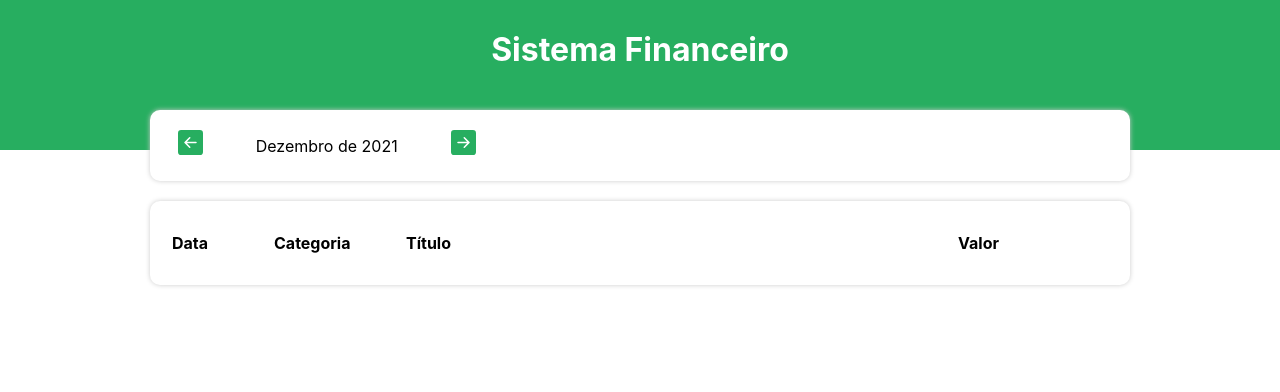
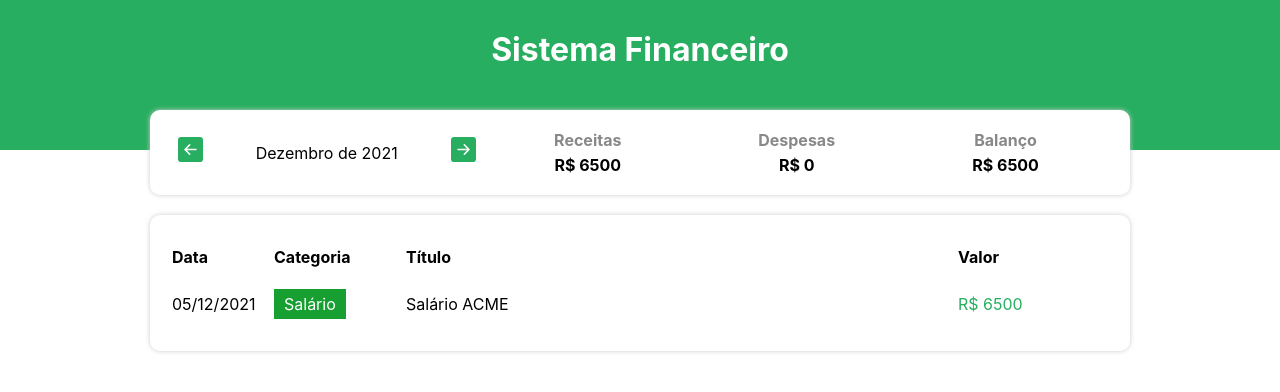
Before and after one commit to CristianoDaSilvaFerreira/expense-tracker, a React (Create React App) app: page / in a window 1280 px wide. Shown: the top 392 px of the page. Built offline with nearby package versions, Linux system fonts and the light colour scheme.

Commit message:
:rocket: Recebendo os valores

```diff
--- a/src/App.tsx
+++ b/src/App.tsx
@@ -16,11 +16,36 @@ const App = () => {
   const [list, setList] = useState(items);
   const [filteredList, setFilteredList] = useState<Item[]>([]);
   const [currentMonth, setCurrentMonth] = useState(getCurrentMonth());
+  const [income, setIncome] = useState(0);
+  const [expense, setExpense] = useState(0);
 
+  // Metodo para filtar a lista
   useEffect(() => {
     setFilteredList( filterListByMonth(list, currentMonth) );
 
   }, [list, currentMonth]);
+
+  // Metodo para realização dos calculos
+  useEffect(() => {
+    let incomeCount = 0;
+    let expenseCount = 0;
+
+    for (let i in filteredList) {
+      if (categories[filteredList[i].category].expense) {
+        expenseCount += filteredList[i].value;
+      } else {
+        incomeCount += filteredList[i].value;
+      }
+    }
+
+    setIncome(incomeCount);
+    setExpense(expenseCount);
+
+  }, [filteredList]);
+
+  const handleMonthChange = (newMonth: string) => {
+    setCurrentMonth(newMonth);
+  }
 
   return (
     <AppStyles.Container>
@@ -31,7 +56,13 @@ const App = () => {
 
       <AppStyles.Body>
         {/* Area de informações */}
-        <InfoArea currentMonth={currentMonth} />
+        <InfoArea
+          currentMonth={currentMonth}
+          onMontChange={handleMonthChange}
+          income={income}
+          expense={expense}
+
+        />
 
         {/* Area de inserção */}
 
--- a/src/components/InfoArea/index.tsx
+++ b/src/components/InfoArea/index.tsx
@@ -1,26 +1,56 @@
 import { BsArrowLeftSquareFill, BsArrowRightSquareFill } from 'react-icons/bs'
 import { formatCurrentMonth } from '../../helpers/dateFilter';
 import * as InfoStyles from './styles';
+import { ResumeItem } from '../ResumeItem';
 
 type Props = {
     currentMonth: string;
+    onMontChange: (newMonth: string) => void;
+    income: number;
+    expense: number;
 }
 
-export const InfoArea = ({ currentMonth}: Props) => {
+export const InfoArea = (
+    {
+        currentMonth,
+        onMontChange,
+        income,
+        expense
+    }: Props) => {
+    const handlePrevMonth = () => {
+        let [year, month] = currentMonth.split('-');
+        let currentDate = new Date(parseInt(year), parseInt(month) -1, 1);
+        currentDate.setMonth( currentDate.getMonth() - 1 )
+        onMontChange(`${currentDate.getFullYear()}-${currentDate.getMonth() + 1}`);
+    }
+
+    const handleNextMonth = () => {
+        let [year, month] = currentMonth.split('-');
+        let currentDate = new Date(parseInt(year), parseInt(month) -1, 1);
+        currentDate.setMonth( currentDate.getMonth() + 1 )
+        onMontChange(`${currentDate.getFullYear()}-${currentDate.getMonth() + 1}`);
+    }
 
     return (
         <InfoStyles.Container>
             <InfoStyles.MonthArea>
-                <InfoStyles.MonthArrow ><BsArrowLeftSquareFill />
+
+                <InfoStyles.MonthArrow onClick={handlePrevMonth}><BsArrowLeftSquareFill />
                 </InfoStyles.MonthArrow>
+
                     <InfoStyles.MonthTitle>
                         {formatCurrentMonth(currentMonth)}
                     </InfoStyles.MonthTitle>
-                <InfoStyles.MonthArrow><BsArrowRightSquareFill />
+
+                <InfoStyles.MonthArrow onClick={handleNextMonth}><BsArrowRightSquareFill />
                 </InfoStyles.MonthArrow>
+
             </InfoStyles.MonthArea>
+
             <InfoStyles.ResumeArea>
-
+                <ResumeItem title="Receitas" value={income} />
+                <ResumeItem title="Despesas" value={expense} />
+                <ResumeItem title="Balanço" value={income - expense} />
             </InfoStyles.ResumeArea>
         </InfoStyles.Container>
     );
--- /dev/null
+++ b/src/components/ResumeItem/index.tsx
@@ -0,0 +1,15 @@
+import * as ResumeStyles from './styles';
+
+type Props = {
+    title: string;
+    value: number;
+}
+
+export const ResumeItem = ({ title, value }: Props) => {
+    return (
+        <ResumeStyles.Container>
+            <ResumeStyles.Title>{title}</ResumeStyles.Title>
+            <ResumeStyles.Info>R$ {value}</ResumeStyles.Info>
+        </ResumeStyles.Container>
+    );
+}
--- /dev/null
+++ b/src/components/ResumeItem/styles.ts
@@ -0,0 +1,18 @@
+import styled from "styled-components";
+
+export const Container = styled.div`
+    flex: 1;
+`;
+
+export const Title = styled.div`
+    text-align: center;
+    color: #888;
+    font-weight: bold;
+    margin-bottom: 0.313rem;
+`;
+
+export const Info = styled.div`
+    text-align: center;
+    font-weight: bold;
+    color: #000;
+`;
--- a/src/data/items.ts
+++ b/src/data/items.ts
@@ -24,7 +24,7 @@ export const items: Item[] = [
     },
 
     {
-        date: new Date(2022, 1, 4),
+        date: new Date(2021, 11, 5),
         category: 'salary',
         title: 'Salário ACME',
         value: 6500
--- a/src/helpers/dateFilter.ts
+++ b/src/helpers/dateFilter.ts
@@ -35,7 +35,7 @@ export const formatCurrentMonth = (currentMonth: string): string => {
     let [year, month] = currentMonth.split('-');
     let months = [
         'Janeiro',
-        'Fereiro',
+        'Fevereiro',
         'Março',
         'Abril',
         'Maio',
```
